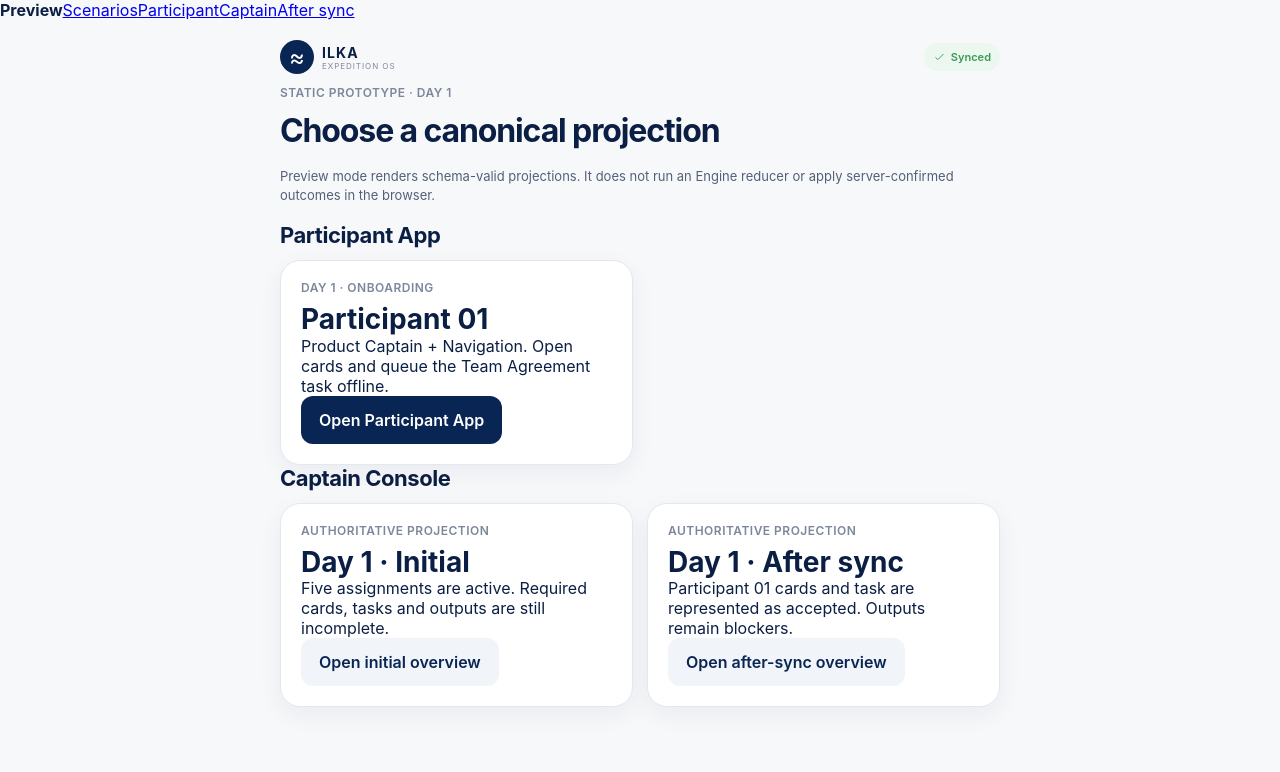
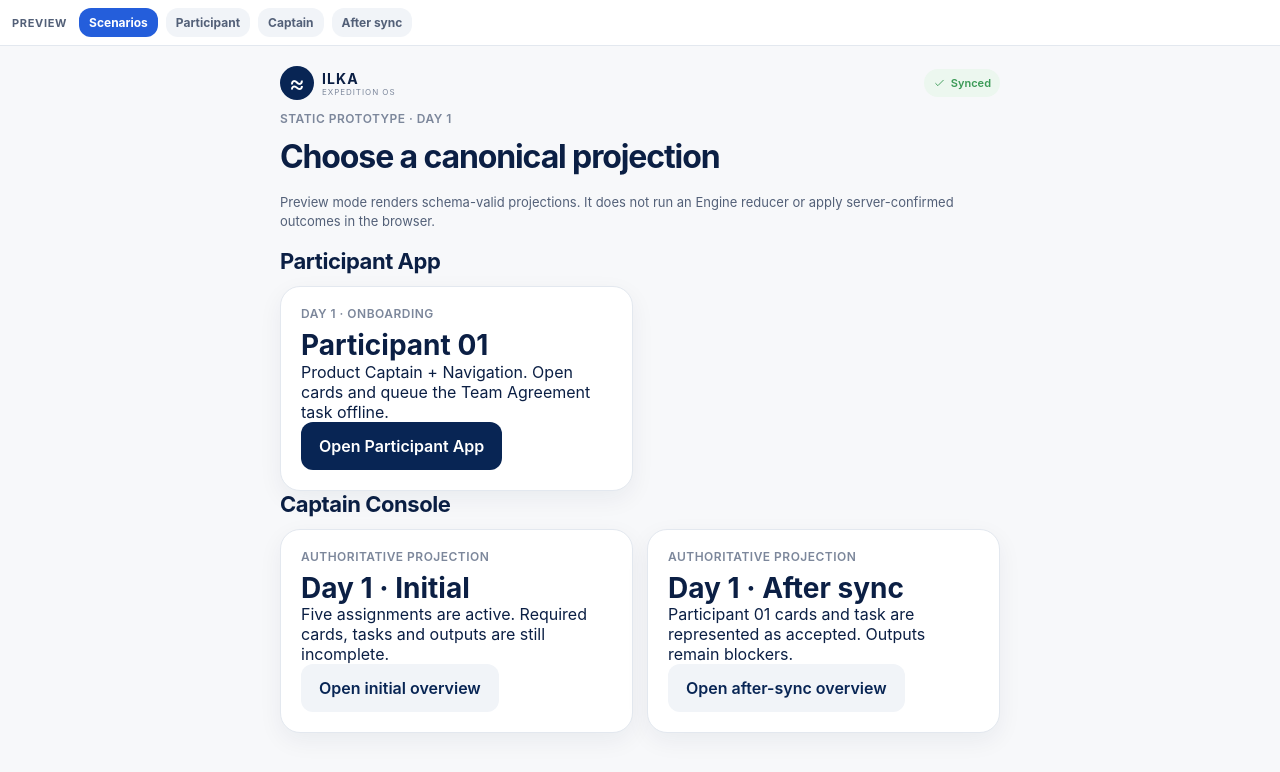
Before and after one commit to SLADZARI/ILKA-EXPEDITION-OS-CI, a React (Vite) app in the folder frontend/: page / in a window 1280 px wide. Shown: the top 772 px of the page. Built offline with nearby package versions, Linux system fonts and the light colour scheme.

Commit message:
style(frontend): include preview scenario styles

```diff
--- a/frontend/src/styles/index.css
+++ b/frontend/src/styles/index.css
@@ -1,3 +1,4 @@
 @import '../design-system/generated/tokens.css';
 @import './base.css';
 @import './runtime.css';
+@import './preview.css';
```
